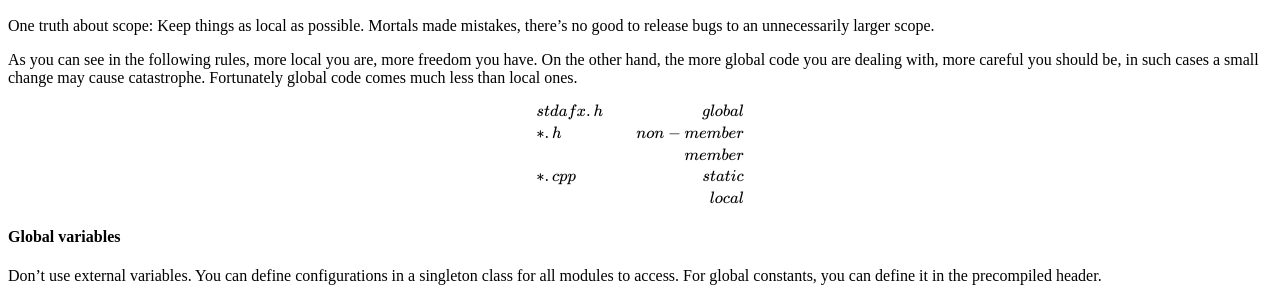
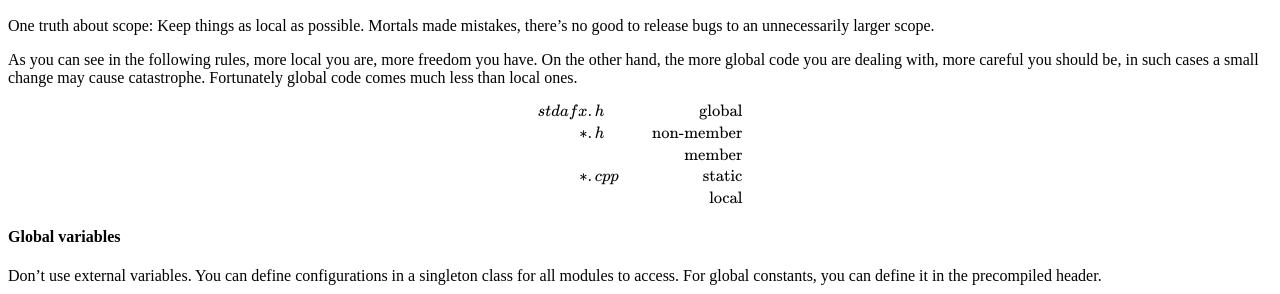
Before and after one commit to while2/while2.github.io, a Jekyll site: the page built from _posts/2014-10-10-code-of-coding.md, in a window 1280 px wide and 900 px high, scrolled down 559 px. Shown: the part 156-450 px from the top of the window. Built offline with Jekyll 4.4.1, drawn with Linux system fonts in a browser that asks for light colours; formulas are drawn with MathJax 3; comment, search, counter and statistics services are not loaded.

Commit message:
code of coding

```diff
--- a/_posts/2014-10-10-code-of-coding.md
+++ b/_posts/2014-10-10-code-of-coding.md
@@ -34,12 +34,11 @@ As you can see in the following rules, more local you are, more freedom you have
 
 $$
 \begin{align*}
-& stdafx.h  & global & \\
-& *.h		& non-member & \\
-&			& member  & \\
-
-& *.cpp		& static & \\
-&				& local & \\
+stdafx &.h		& \text{global} & \\
+* &.h				& \text{non-member} & \\
+  &				& \text{member}  & \\
+* &.cpp			& \text{static} & \\
+  &				& \text{local} & \\
 \end{align*}
 $$
 
```
Also changed, not shown: other parts of _posts/2014-10-10-code-of-coding.md (+1 -1 lines).
